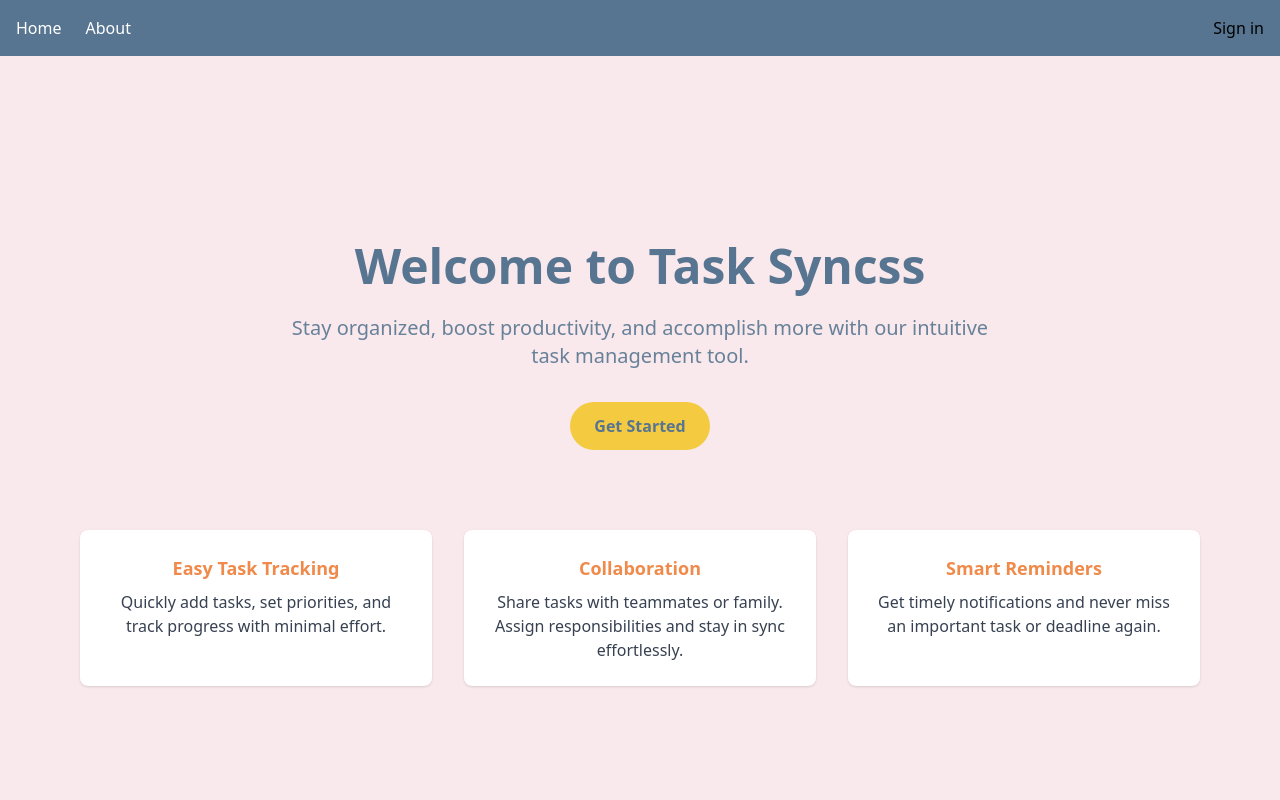
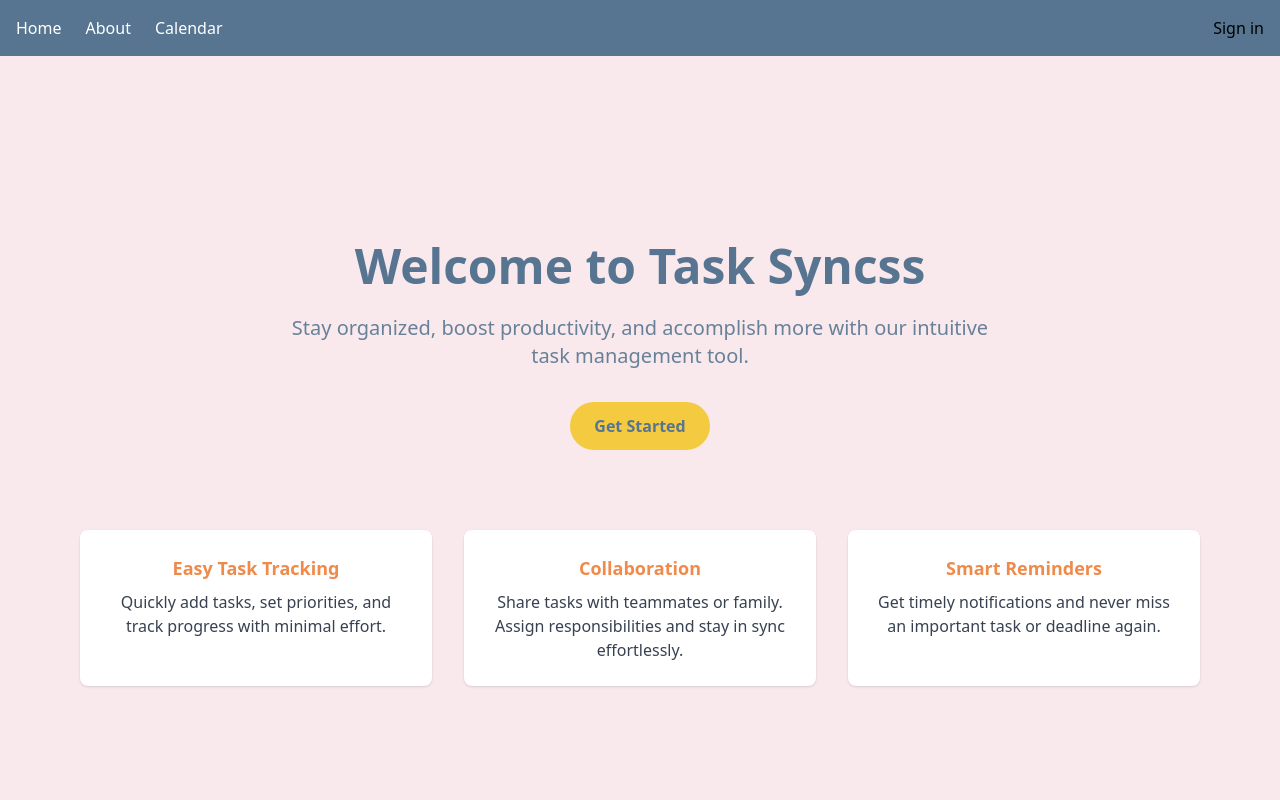
Before and after one commit to tonycecc/task-sync, a Next.js app: page / in a window 1280 px wide. Shown: the top 800 px of the page. Built offline with nearby package versions, Linux system fonts and the light colour scheme; no server answers.

Commit message:
feat: Add Calendar to the navbar

```diff
--- a/src/components/Navbar.jsx
+++ b/src/components/Navbar.jsx
@@ -34,6 +34,7 @@ export default function Navbar() {
             Home
           </Link>
           <Link href="/about" className="text-white font-medium hover:text-[#F9E9EC] transition-colors">About</Link>
+          <Link href="/calendar" className="text-white font-medium hover:text-[#F9E9EC] transition-colors">Calendar</Link>
           <Link href="/task"  className="text-white font-medium hover:text-[#F9E9EC] transition-colors">{isSignedIn ?"Task":""}</Link>
         </div>
 
```
